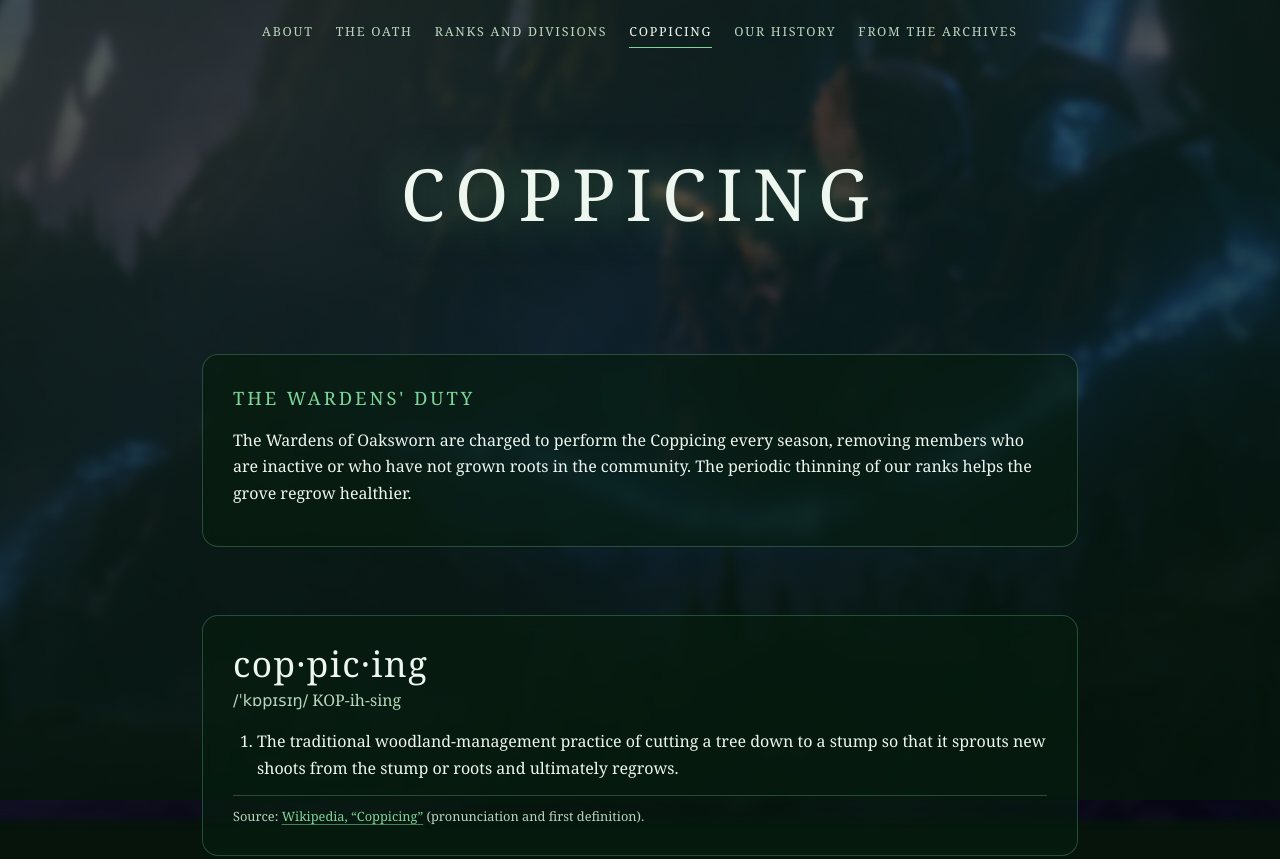
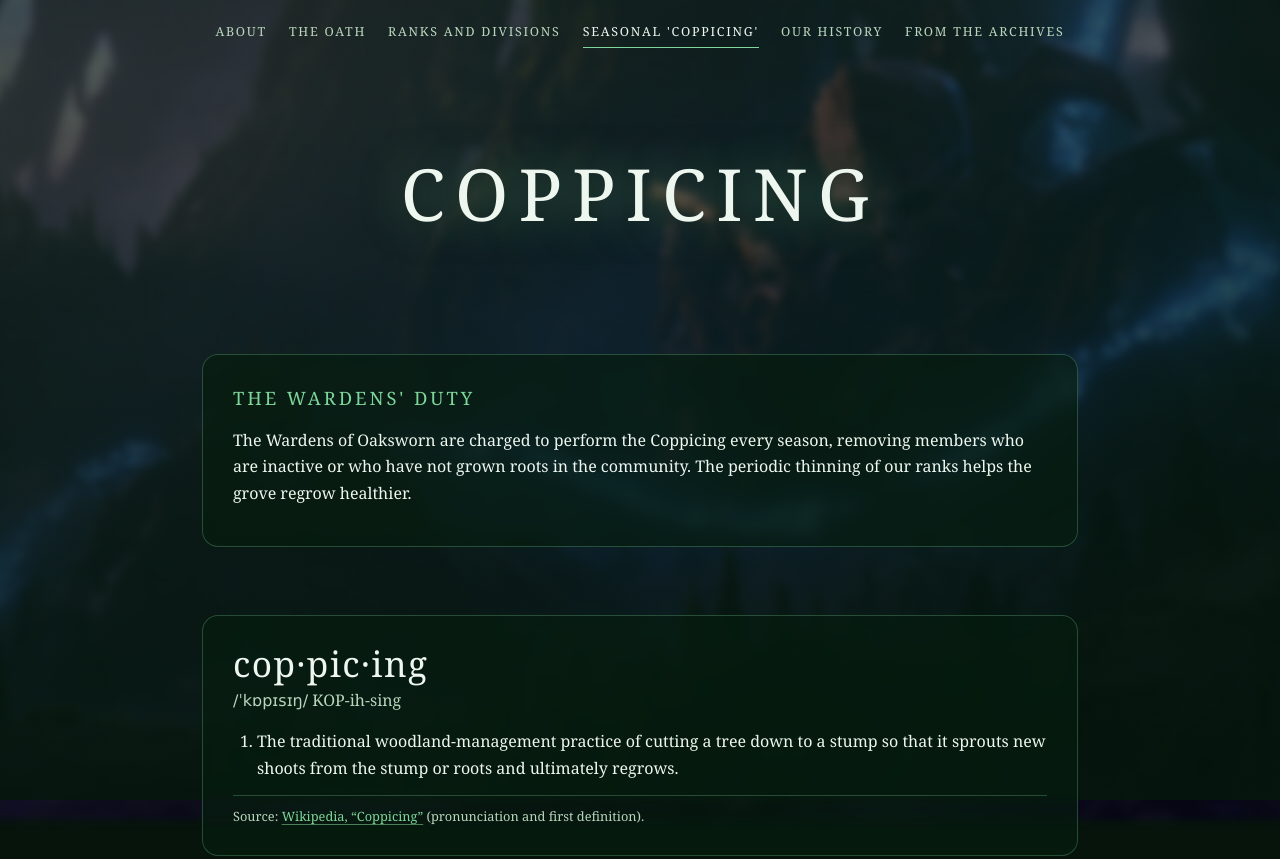
Before and after one commit to oaksworn/oaksworn.github.io, a plain HTML site: page coppicing.html in a window 1280 px wide. Shown: the top 859 px of the page. Drawn offline with Linux system fonts and the light colour scheme.

Commit message:
Rename Coppicing nav tab

```diff
--- a/coppicing.html
+++ b/coppicing.html
@@ -11,7 +11,7 @@
 <link rel="stylesheet" href="styles.css">
 </head>
 <body class="bg-coppicing">
-<nav><a href="index.html">About</a><a href="oath.html">The Oath</a><a href="ranks.html">Ranks and Divisions</a><a href="coppicing.html" class=on>Coppicing</a><a href="history.html">Our History</a><a href="archives.html">From the Archives</a></nav>
+<nav><a href="index.html">About</a><a href="oath.html">The Oath</a><a href="ranks.html">Ranks and Divisions</a><a href="coppicing.html" class=on>Seasonal 'Coppicing'</a><a href="history.html">Our History</a><a href="archives.html">From the Archives</a></nav>
 <header class="hero small"><h1>Coppicing</h1></header>
 <main class="wrap">
 <section>
```
